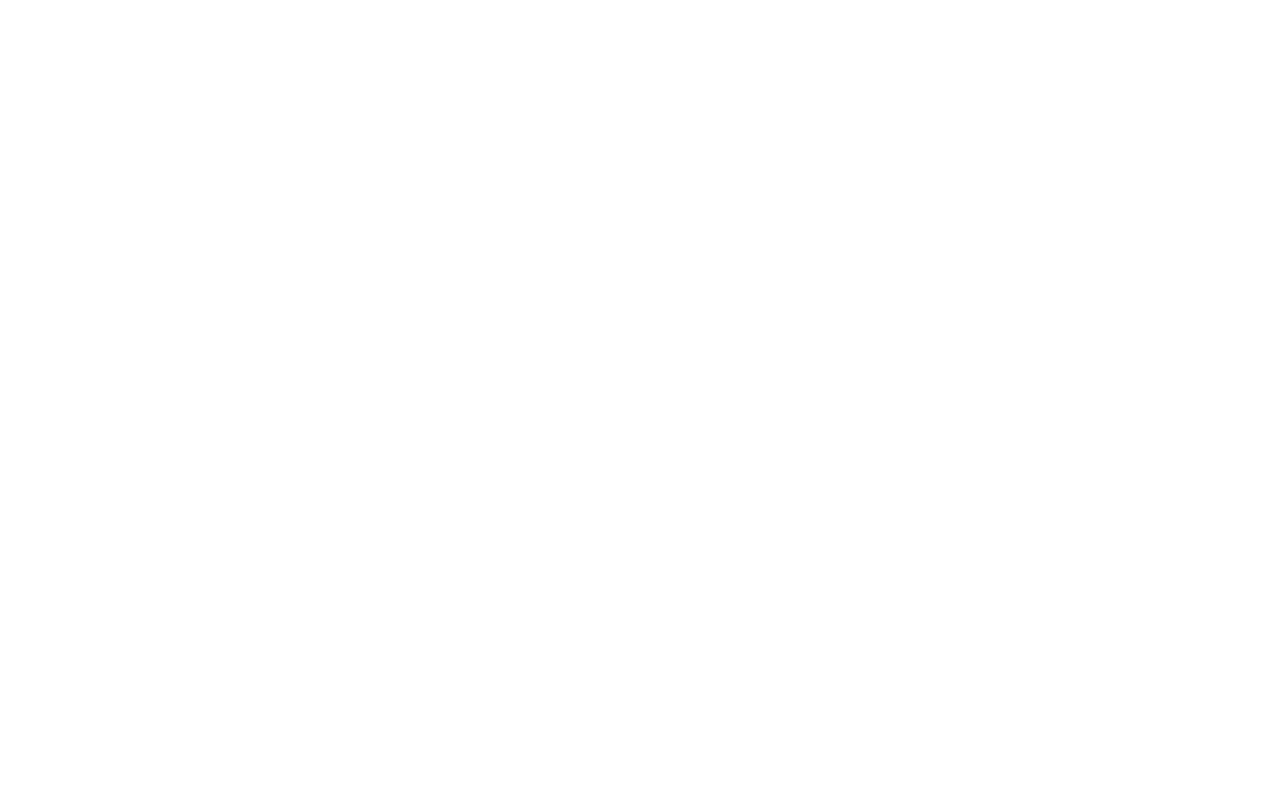
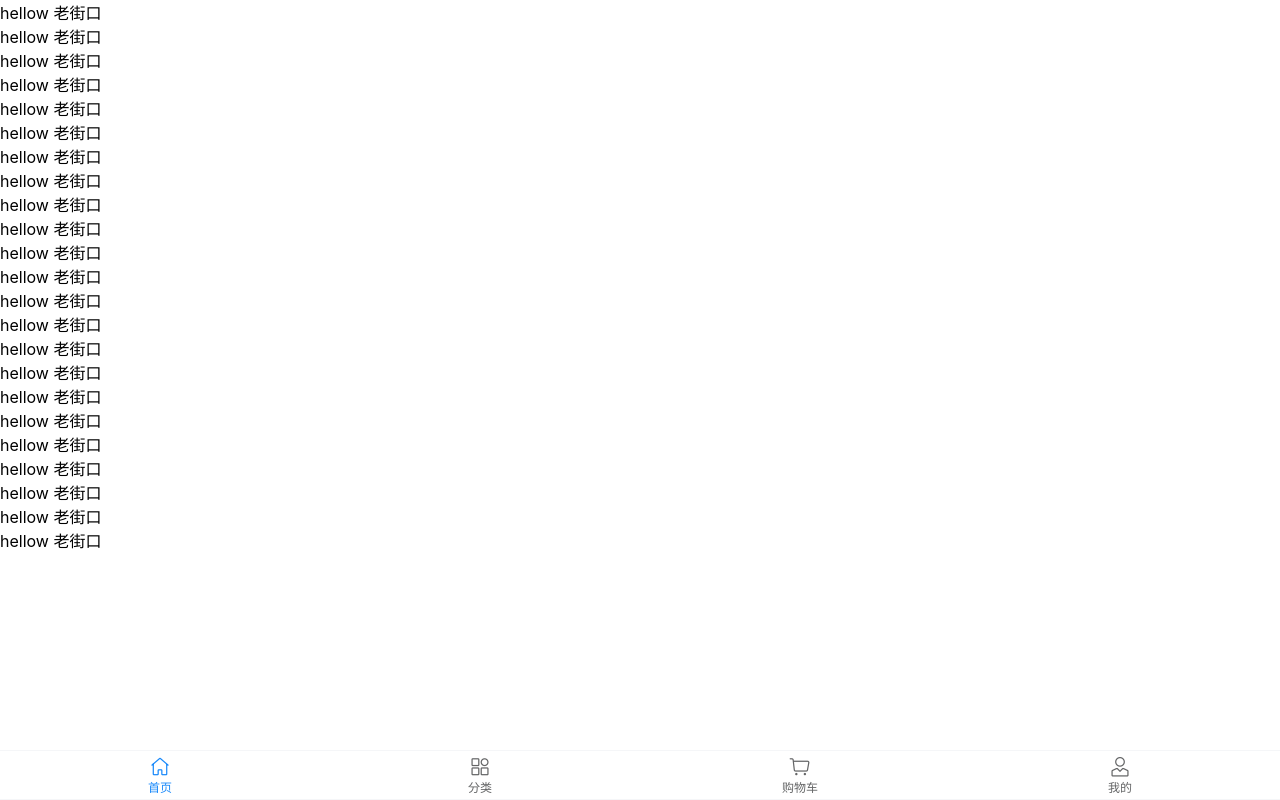
Before and after one commit to wncf/OldStreet, a Vue app: page /home in a window 1280 px wide. Built offline with nearby package versions, Linux system fonts and the light colour scheme.

Commit message:
底部导航，问题解决

```diff
--- a/public/index.html
+++ b/public/index.html
@@ -5,7 +5,14 @@
     <meta http-equiv="X-UA-Compatible" content="IE=edge">
     <meta name="viewport" content="width=device-width,initial-scale=1.0">
     <link rel="icon" href="<%= BASE_URL %>favicon.ico">
-    <title><%= htmlWebpackPlugin.options.title %></title>
+    <title>老街口首页</title>
+    <style>
+      *{
+        padding: 0;
+        margin: 0;
+        box-sizing: border-box;
+      }
+    </style>
   </head>
   <body>
     <noscript>
--- a/src/App.vue
+++ b/src/App.vue
@@ -3,26 +3,13 @@
     <router-view/>
   </div>
 </template>
+<script>
+export default {
 
+}
+</script>
 <style>
-#app {
-  font-family: Avenir, Helvetica, Arial, sans-serif;
-  -webkit-font-smoothing: antialiased;
-  -moz-osx-font-smoothing: grayscale;
-  text-align: center;
-  color: #2c3e50;
-}
-
-#nav {
-  padding: 30px;
-}
-
-#nav a {
-  font-weight: bold;
-  color: #2c3e50;
-}
-
-#nav a.router-link-exact-active {
-  color: #42b983;
+.cart,.user,.family{
+  overflow: auto;
 }
 </style>
--- a/src/main.js
+++ b/src/main.js
@@ -8,6 +8,15 @@
 Vue.config.productionTip = false
 Vue.use(Vant)
 
+// 路由切换标题自动切换
+router.beforeEach((to,from,next)=>{
+  if(to.meta.title){
+    document.title=to.meta.title
+  }
+  next();
+})
+
+
 new Vue({
   router,
   store,
--- a/src/router/index.js
+++ b/src/router/index.js
@@ -4,16 +4,35 @@
 
 Vue.use(VueRouter)
 
+const originalPush = VueRouter.prototype.push
+VueRouter.prototype.push = function push(location) {
+   return originalPush.call(this, location).catch(err => err)
+}
+
+
+
 const routes = [
   {
-    path: '/',
-    name: 'Home',
-    component: Home
+    path:'/',
+    redirect:'/home',
   },
   {
-    path: '/about',
-    name: 'About',
-    component: () => import('../views/About.vue')
+    path: '/home',
+    component: Home,
+    meta:{title:"老街口-首页"},
+    children:[{
+      path:'/family',
+      component:()=>import('../views/Family.vue'),
+      meta:{title:"老街口-分类"}
+    },{
+      path:'/cart',
+      component:()=>import('../views/Cart.vue'),
+      meta:{title:"老街口-购物车"}
+    },{
+      path:'/user',
+      component:()=>import('../views/User.vue'),
+      meta:{title:"老街口-我的"}
+    }]
   }
 ]
 
--- /dev/null
+++ b/src/views/Cart.vue
@@ -0,0 +1,10 @@
+<template>
+    <div class="cart">
+        <div v-for="el in 50" :key="el">这里是购物车</div>
+    </div>
+</template>
+<script>
+export default {
+
+}
+</script>
--- /dev/null
+++ b/src/views/Family.vue
@@ -0,0 +1,10 @@
+<template>
+    <div class="family">
+        这里是分类
+    </div>
+</template>
+<script>
+export default {
+
+}
+</script>
--- a/src/views/Home.vue
+++ b/src/views/Home.vue
@@ -1,18 +1,61 @@
 <template>
   <div class="home">
+    <div class="container">
 
+      <div class="home-content" v-if="active=='home'" :style="`height:${contentHeight}`">
+        <!-- 主页内容 -->
+        <div v-for="el in 40" :key="el">hellow 老街口</div>
+
+      </div>
+      <!-- 根据路由更改组件内容 -->
+      <router-view :style="`height:${contentHeight}`"></router-view>
+    </div>
+    <div class="bottom">
+      <van-tabbar class="bottom-content" v-model="active" fixed>
+        <van-tabbar-item name="home" to="/home" icon="wap-home-o">首页
+
+        </van-tabbar-item>
+        <van-tabbar-item name="family" to="family" icon="apps-o">分类
+
+        </van-tabbar-item>
+        <van-tabbar-item name="cart" to="cart" icon="cart-o">购物车
+
+        </van-tabbar-item>
+        <van-tabbar-item name="user" to="user" icon="user-o">我的
+
+        </van-tabbar-item>
+      </van-tabbar>
+    </div>
   </div>
 </template>
-
 <script>
-
 export default {
  data() {
    return {
+     active:"home",  //选中标签的索引值或者标签的名称
+     contentHeight:0 //保存内容区域高度的值
 
    }
  },methods:{
 
+ },mounted(){
+    // 固定内容区域高度，使得滚动条以及内容不至于被底栏覆盖
+    let bottomContent=document.querySelector(".bottom-content");
+    let windowHeight=window.screen.height;  //获取页面的高度
+    this.contentHeight=`${windowHeight-bottomContent.clientHeight}px`
+
+    // 刷新页面时，重置地址栏与底部导航一致
+    if(window.location.href.slice(window.location.href.lastIndexOf("/")+1) !=="home"){
+      this.$router.replace("home")
+    }
+
+
+ },created(){
  }
 }
 </script>
+<style>
+  .home .home-content{
+    overflow: auto;
+  }
+</style>
--- /dev/null
+++ b/src/views/User.vue
@@ -0,0 +1,10 @@
+<template>
+    <div class="user">
+        这里是用户
+    </div>
+</template>
+<script>
+export default {
+
+}
+</script>
```
